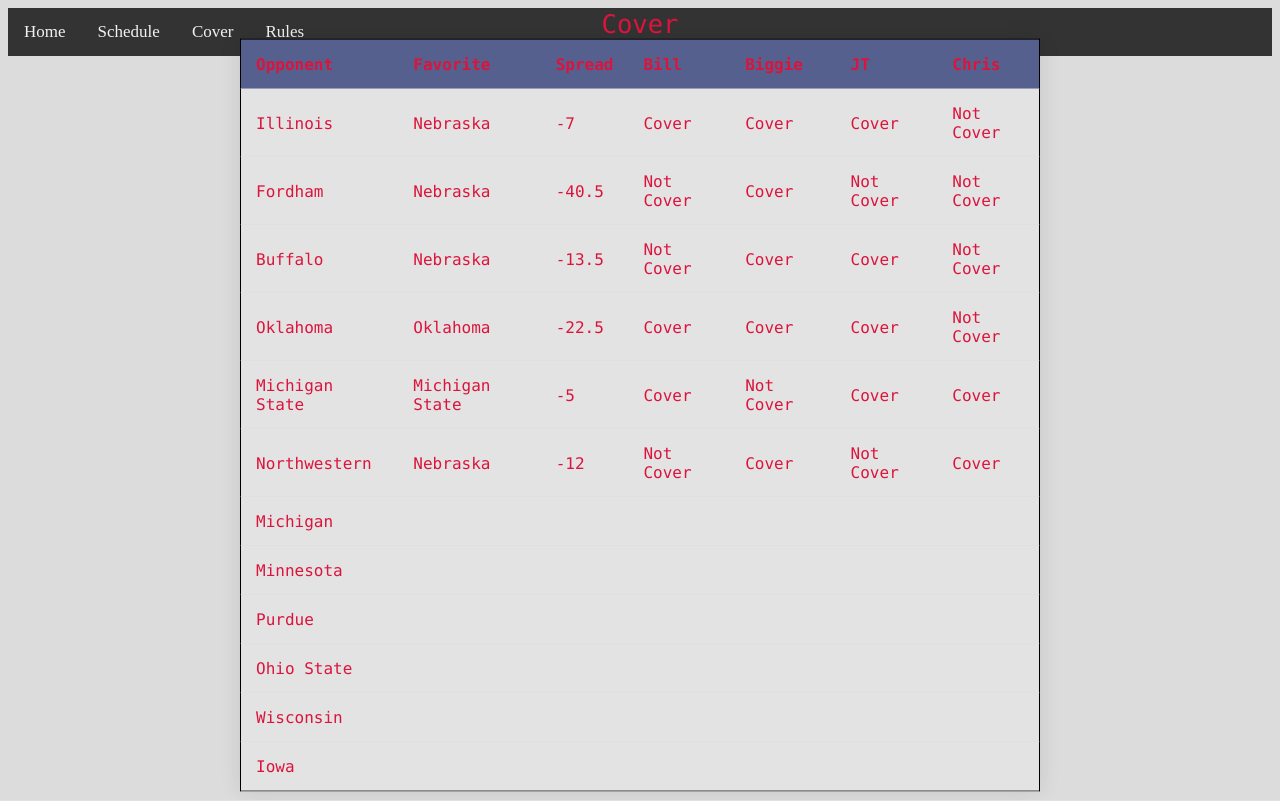
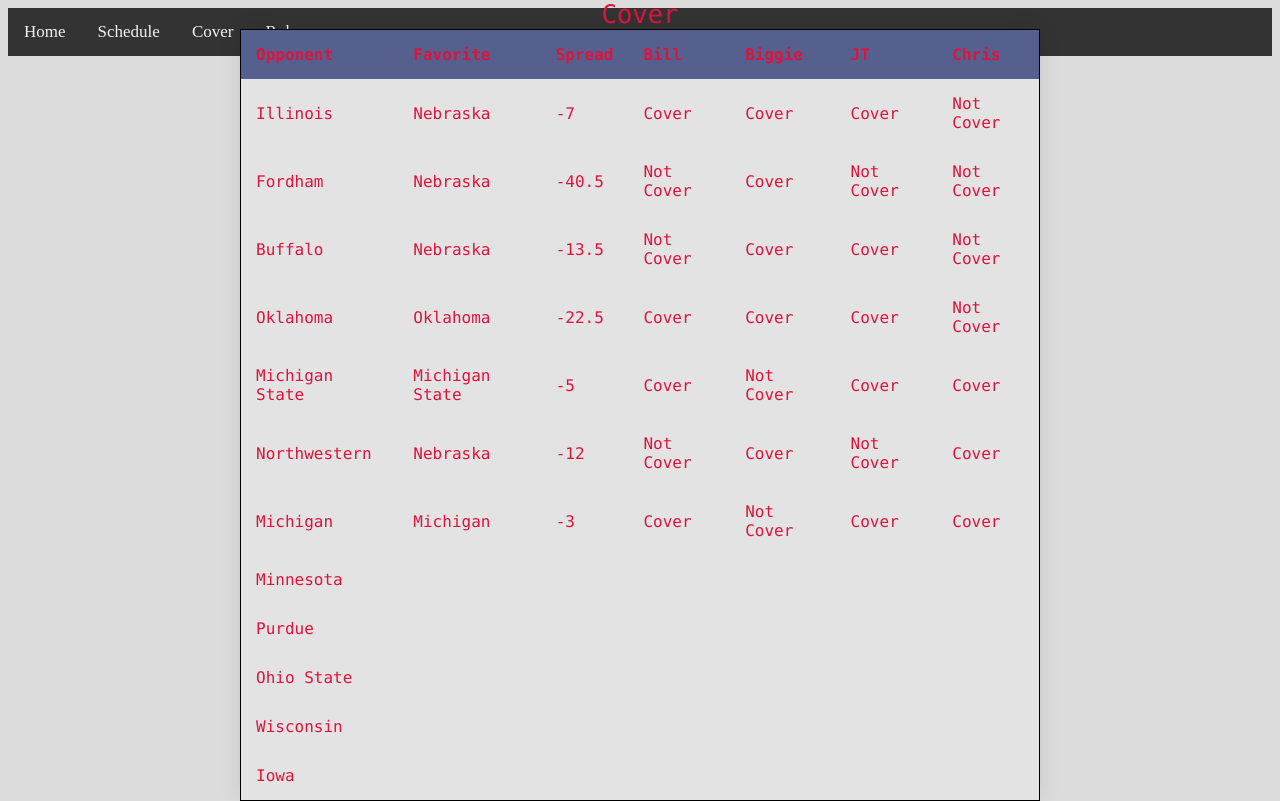
Before and after one commit to jt-cronin/2021HuskerApp, a Flask app: page /cover in a window 1280 px wide. Run offline with Flask 2, Linux system fonts and the light colour scheme.

Commit message:
pre Michigan

```diff
--- a/templates/cover.html
+++ b/templates/cover.html
@@ -71,12 +71,12 @@
       </tr>
       <tr>
         <td>Michigan</td>
-        <td></td>
-        <td></td>
-        <td></td>
-        <td></td>
-        <td></td>
-        <td></td>
+        <td>Michigan</td>
+        <td>-3</td>
+        <td>Cover</td>
+        <td>Not Cover</td>
+        <td>Cover</td>
+        <td>Cover</td>
       </tr>
       <tr>
         <td>Minnesota</td>
```
